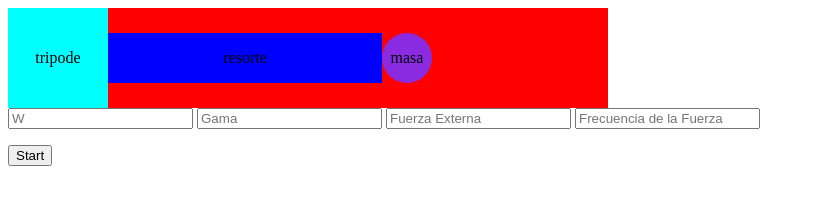
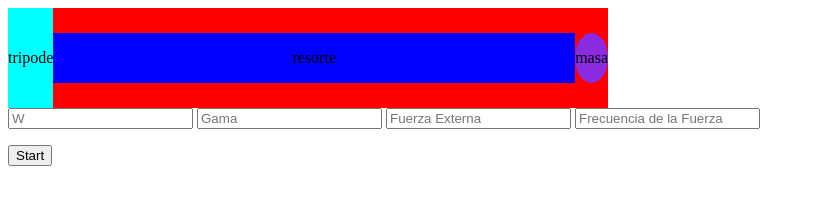
Before and after one commit to DuvanRozoP/interaciones3d, a plain HTML site: page index.html in a window 1280 px wide. Both pictures are taken after a click on the button "Start". Shown: the whole page, without its empty margins (0-815 px from the left). Drawn offline with nearby package versions, Linux system fonts and the light colour scheme.

Commit message:
animacion

```diff
--- a/index.html
+++ b/index.html
@@ -30,7 +30,7 @@
       <p class="FrecuenciaF"></p>
     </section>
 
-    <button onclick="moverresorte()" class="start"> Start </button>
+    <button onclick="masaResorte()" class="start"> Start </button>
 
     <script src="./src/script/three.js"></script>
     <script src="./src/script/main.js"></script>
--- a/src/script/main.js
+++ b/src/script/main.js
@@ -1,40 +1,56 @@
 // OPERACIONES
 
-
-
-// ANIMACIONES
-function moverresorte(){
-    var tamano = 100; // los pixeles
-    const resorte = document.getElementById('resorte');
-
-    // funcion , milisegundos
-    var repetidorAnimation = setInterval(animation,16);
-    function animation(){
-        if (tamano > 800){
-            clearInterval(repetidorAnimation);
-        }
-
-        resorte.style.width = tamano + "px";
-        tamano++;
-    }
-}
 //la posision y eso
 var amplitud=10
 var gamma=-0.01
 var omega=2
 
 
+
 function obtenerpocion(t){
+    return amplitud*Math.exp(gamma*t)*Math.cos(omega*t)
+}
 
-    return amplitud*Math.exp(gamma*t)*Math.cos(omega*t)
-
-}
-for(var t=0; t<100; t+=0.1){
-
- console.log(obtenerpocion(t))
-
+function masaResorte() {
+    var position= [];
+    for(var t=0; t<100; t += 0.1){
+        position.push(obtenerpocion(t).toFixed(2));
+    }
+    //console.log(position);
+    moverresorte(position)
 }
 //end
 function segundoAMilisegundos(segundos){
     return segundos
 }
+
+// ANIMACIONES
+function moverresorte(position){
+    console.log(position);
+    var tamano = 200; // los pixeles
+    const resorte = document.getElementById('resorte');
+
+    var repetidorAnimation = setInterval(animation,10);
+    var index = 0;
+
+    function animation(){
+        if (position[index] == null) {
+            clearInterval(repetidorAnimation);
+        }
+
+        if(position[index] > 0){
+            resorte.style.width = tamano + "px";
+            tamano+= parseFloat(position[index]) + 10 ;
+        }
+
+
+
+
+        if (position[index] < 0) {
+            resorte.style.width = tamano + "px";
+            tamano-= parseFloat(position[index]) - 10;
+        }
+
+        index++;
+    }
+}
```
